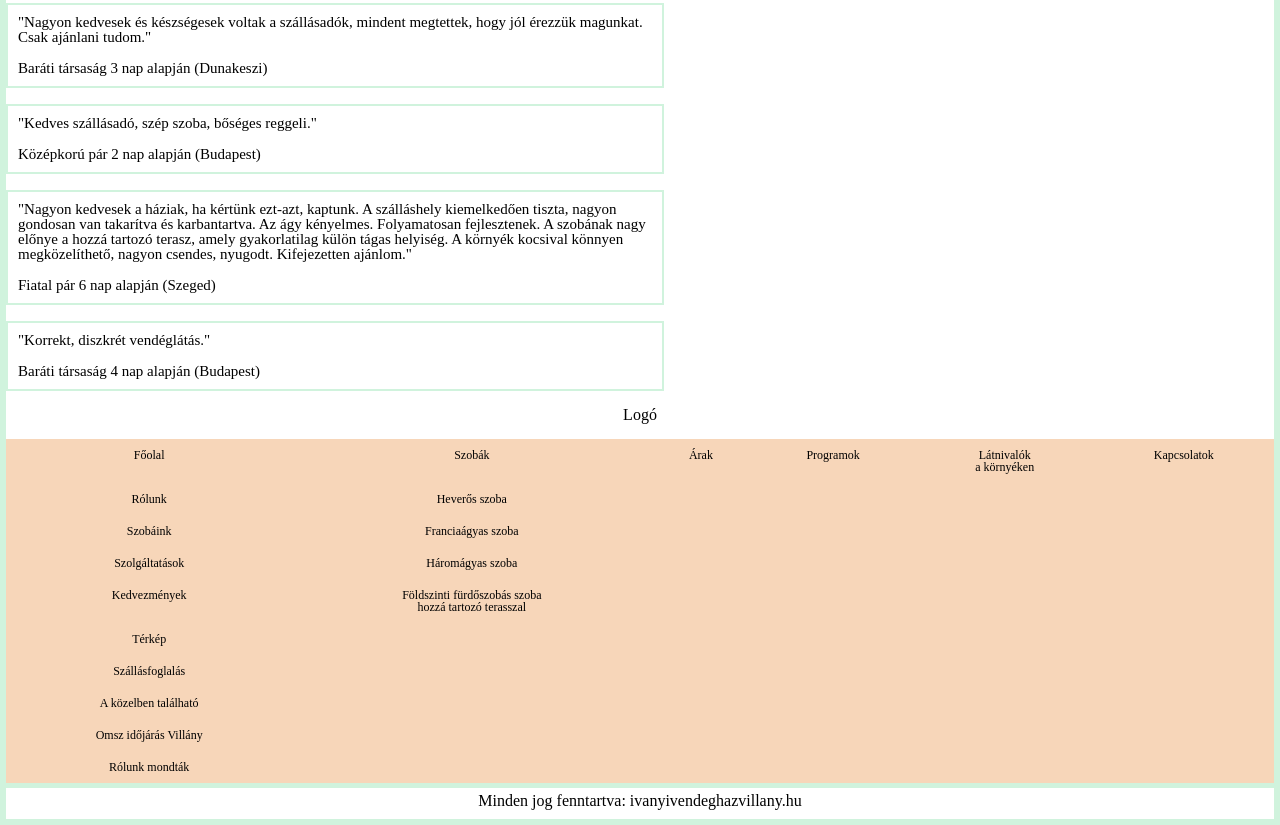
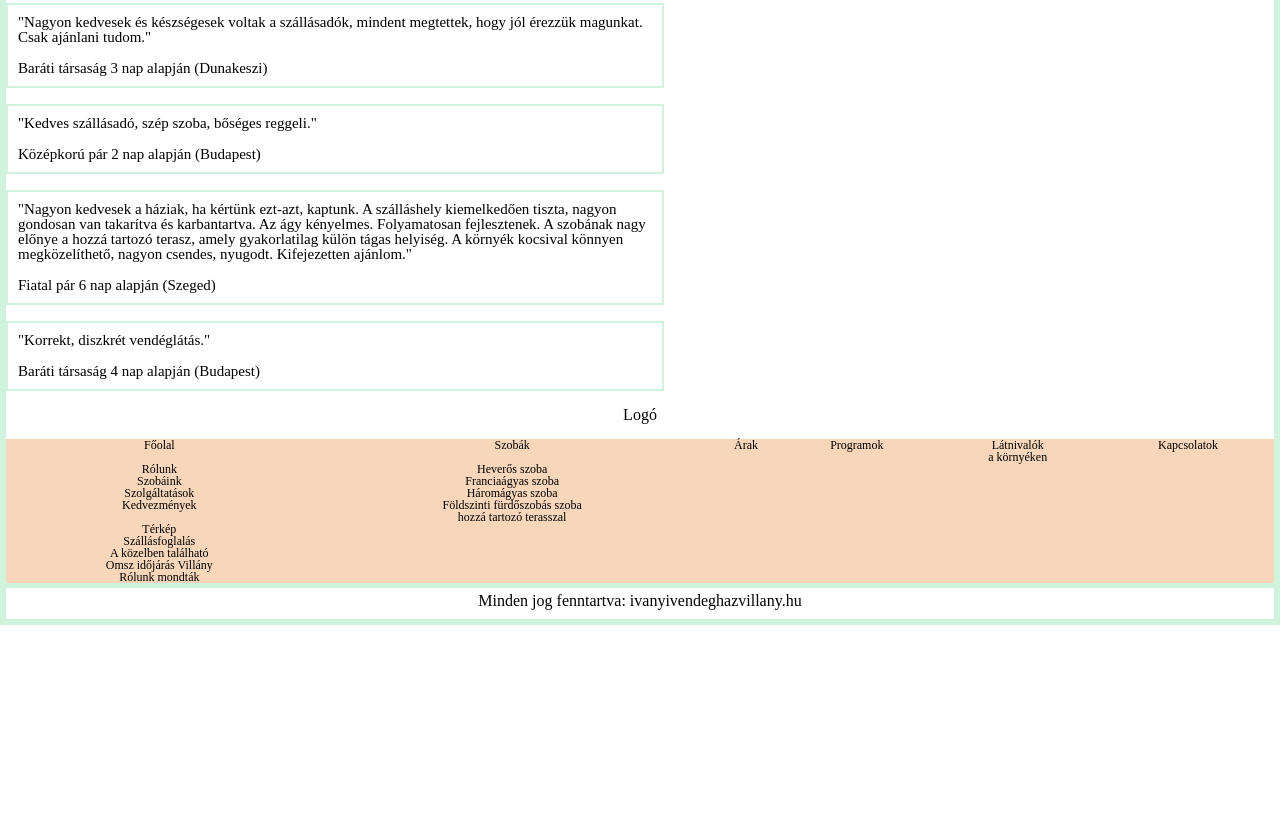
Before and after one commit to iveridesign/ivanyivendeghaz_f-oldal, a plain HTML site: page index.html in a window 1280 px wide. Shown: the part 2820-3645 px from the top of the page. After the commit the page ends 3445 px from the top, so only its background shows below. Drawn offline with Linux system fonts and the light colour scheme.

Commit message:
footer_méretezése

```diff
--- a/style.css
+++ b/style.css
@@ -193,11 +193,12 @@ ul, li {
 	text-align: left;
  }
 
-.footer_menupontok {
-	background-color: rgb(247, 214, 185);
+.footer_menupontok, tr, th, td {
+	background-color: rgba(247, 214, 185);
+	padding: 0px;
 	text-align: center;
 	font-size: 12px;
-	width: 100%;
+	table-height: 10px;
 }
 
 footer {
```
